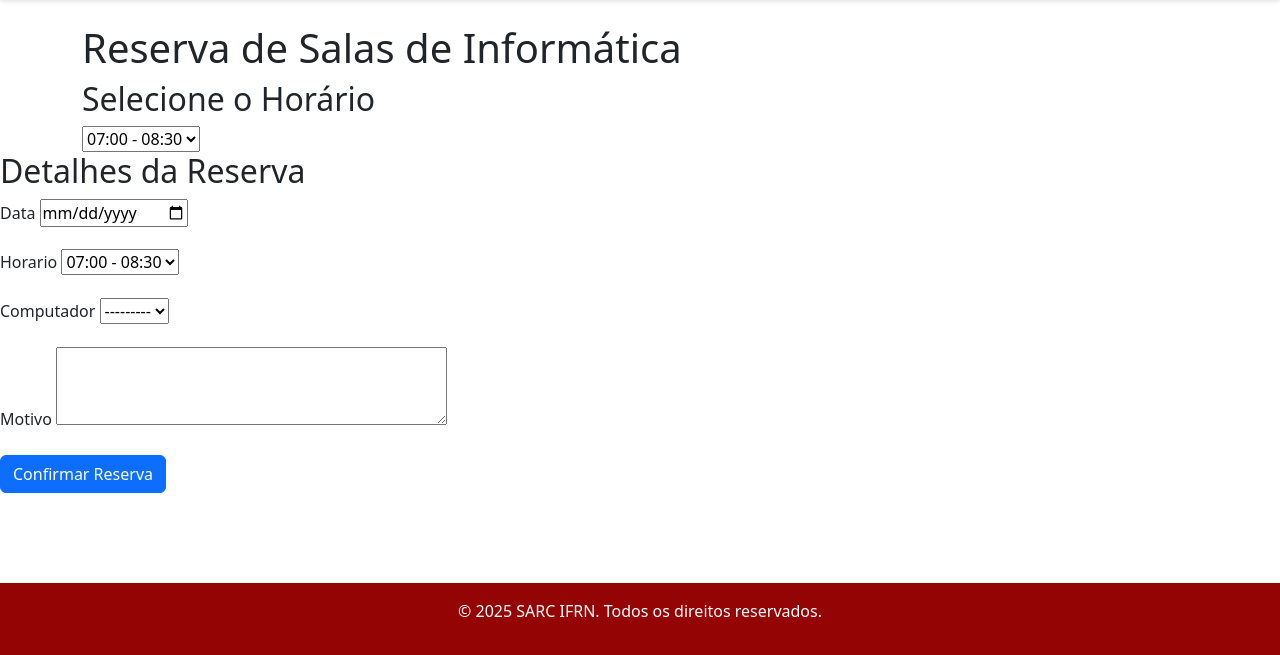
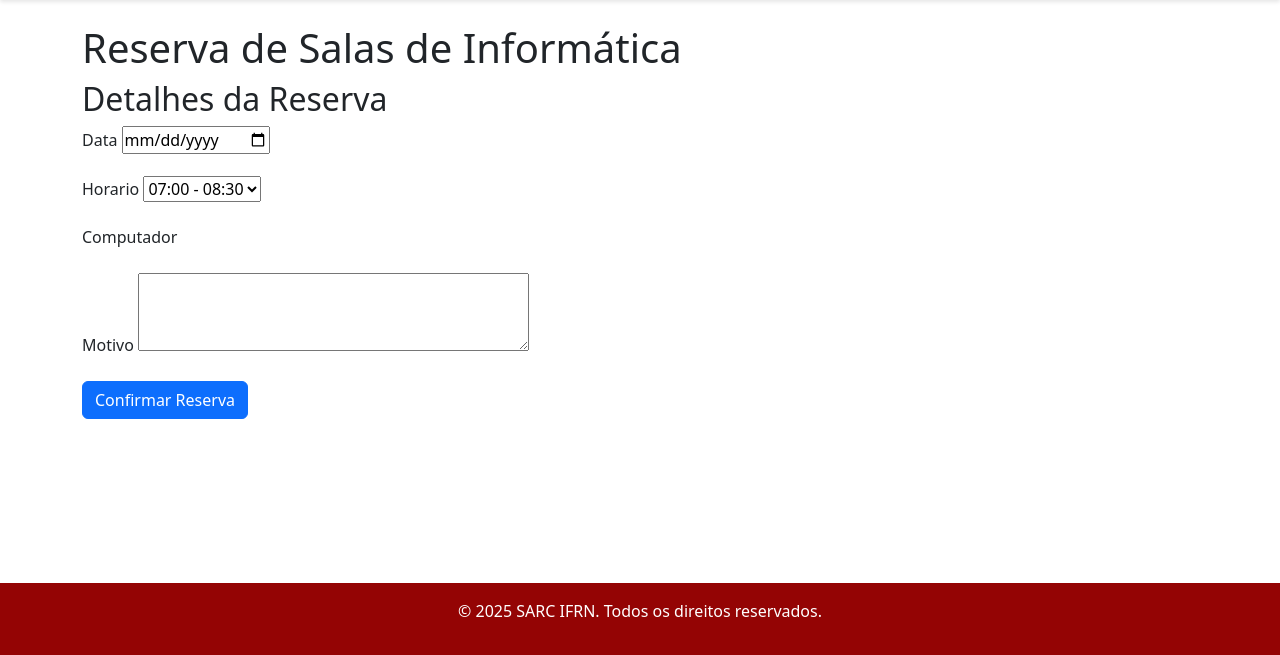
Before and after one commit to ZeAlexandre5/SARC, a Django app: template SARC/templates/SARC/reservar_sala.html in a window 1280 px wide. Shown: the part 145-800 px from the top of the page. Run offline with Django 5.2, Linux system fonts and the light colour scheme; the template is opened without the code that fills it: values that come from a table or form of the project are taken from there, others are empty.

```diff
--- a/SARC/forms.py
+++ b/SARC/forms.py
@@ -5,10 +5,13 @@ from .models import Usuario, Reserva, Sala, Computador
 class UsuarioForm(forms.ModelForm):
     class Meta:
         model = Usuario
-        fields = ['nome', 'matricula', 'email', 'senha', 'tipo_usuario']
+        fields = ['matricula', 'nome', 'email', 'senha', 'tipo_usuario']
         widgets = {
-            'senha': forms.PasswordInput(),
-            'tipo_usuario': forms.Select(),
+            'matricula': forms.TextInput(attrs={'class': 'form-control'}),
+            'nome': forms.TextInput(attrs={'class': 'form-control'}),
+            'email': forms.EmailInput(attrs={'class': 'form-control'}),
+            'senha': forms.PasswordInput(attrs={'class': 'form-control'}),  # aqui: input type="password"
+            'tipo_usuario': forms.Select(attrs={'class': 'form-select'}),
         }
 
 class LoginForm(forms.Form):
@@ -48,14 +51,14 @@ class ReservaForm(forms.ModelForm):
     ]
 
     horario = forms.TimeField(widget=forms.Select(choices=TIME_CHOICES))
-    computador = forms.ModelChoiceField(queryset=Computador.objects.none(), required=False)
+    computador = forms.ModelChoiceField(queryset=Computador.objects.none(), required=False, widget=forms.HiddenInput())
 
     class Meta:
         model = Reserva
         fields = ['data', 'horario', 'sala', 'computador', 'motivo']
         widgets = {
             'data': forms.DateInput(attrs={'type': 'date'}),
-            'sala': forms.HiddenInput(),  # será preenchido pela view
+            'sala': forms.HiddenInput(),
             'motivo': forms.Textarea(attrs={'rows':3}),
         }
 
@@ -65,3 +68,19 @@ class ReservaForm(forms.ModelForm):
             self.fields['computador'].queryset = Computador.objects.filter(sala=sala)
         else:
             self.fields['computador'].queryset = Computador.objects.all()
+
+    def clean(self):
+        cleaned = super().clean()
+        sala = cleaned.get('sala')
+        computador = cleaned.get('computador')
+        data = cleaned.get('data')
+        horario = cleaned.get('horario')
+
+        if computador and sala and computador.sala != sala:
+            raise ValidationError("Computador selecionado não pertence à sala.")
+
+        # checar conflito: mesmo sala, data, horário e mesmo computador
+        if computador and data and horario:
+            conflit = Reserva.objects.filter(sala=sala, data=data, horario=horario, computador=computador)
+            if conflit.exists():
+                raise ValidationError("Computador já reservado para esse horário.")
--- a/SARC/templates/SARC/cadastro.html
+++ b/SARC/templates/SARC/cadastro.html
@@ -38,7 +38,8 @@
       display: block;
     }
 
-
+    form input[type="text"],
+    form input[type="email"],
     form select {
       width: 100%;
       padding: 0.75rem;
@@ -47,7 +48,8 @@
       box-sizing: border-box;
     }
 
-
+    form input[type="text"]:focus,
+    form input[type="email"]:focus,
     form select:focus {
       border-color: #940404;
       box-shadow: 0 0 0 0.2rem rgba(148, 4, 4, 0.25);
--- a/SARC/templates/SARC/reservar_sala.html
+++ b/SARC/templates/SARC/reservar_sala.html
@@ -5,19 +5,7 @@
     <div class="container">
         <h1>Reserva de Salas de Informática</h1>
 
-        <div class="section">
-            <h2>Selecione o Horário</h2>
-                <!-- Horários serão preenchidos via JavaScript -->
-                 <select name="time">
-                    <option value="time1">07:00 - 08:30</option>
-                    <option value="time2">08:50 - 10:20</option>
-                    <option value="time3">10:30 - 12:00</option>
-                    <option value="time4">13:00 - 14:30</option>
-                    <option value="time5">14:50 - 16:20</option>
-                    <option value="time6">16:30 - 18:00</option>
-                  </select>
-            </div>
-        </div>
+
         <div class="section">
             <h2>Detalhes da Reserva</h2>
             <form method="post">
```
